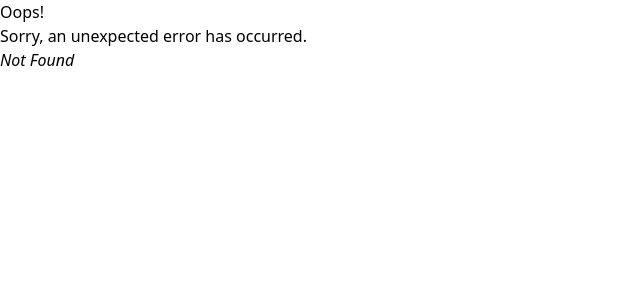
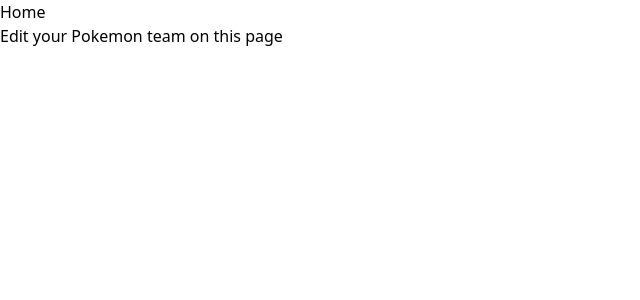
Before and after one commit to palexandre1/Poke-sorts, a React app in the folder Poke-Sorts/: page /edit in a window 1280 px wide. Before the commit this address had no page. Shown: the top 300 px of the page, without its empty margins (0-640 px from the left). Built offline with nearby package versions, Linux system fonts and the light colour scheme; the HTML template or start-up script is replaced by a standard one.

Commit message:
added edit page, fixed react query to not refetch data on component mount

```diff
--- a/Poke-Sorts/src/components/App.jsx
+++ b/Poke-Sorts/src/components/App.jsx
@@ -12,7 +12,9 @@
         <Link to="/select">
           <button type="button" className="flex sm:inline-flex justify-center items-center bg-gradient-to-tr from-pink-500 to-red-400 hover:from-pink-600 hover:to-red-500 active:from-pink-700 active:to-red-600 focus-visible:ring ring-pink-300 text-white font-semibold text-center rounded-md outline-none transition duration-100 px-5 py-2">Select Team</button>
         </Link>
-        <button type="button" className="flex sm:inline-flex justify-center items-center bg-gradient-to-tr from-pink-500 to-red-400 hover:from-pink-600 hover:to-red-500 active:from-pink-700 active:to-red-600 focus-visible:ring ring-pink-300 text-white font-semibold text-center rounded-md outline-none transition duration-100 px-5 py-2">Edit Team</button>
+        <Link to="/edit">
+          <button type="button" className="flex sm:inline-flex justify-center items-center bg-gradient-to-tr from-pink-500 to-red-400 hover:from-pink-600 hover:to-red-500 active:from-pink-700 active:to-red-600 focus-visible:ring ring-pink-300 text-white font-semibold text-center rounded-md outline-none transition duration-100 px-5 py-2">Edit Team</button>
+        </Link>
         <button type="button" className="flex sm:inline-flex justify-center items-center bg-gradient-to-tr from-pink-500 to-red-400 hover:from-pink-600 hover:to-red-500 active:from-pink-700 active:to-red-600 focus-visible:ring ring-pink-300 text-white font-semibold text-center rounded-md outline-none transition duration-100 px-5 py-2">Sort Team</button>
       </div>
     </>
--- a/Poke-Sorts/src/components/Edit.jsx
+++ b/Poke-Sorts/src/components/Edit.jsx
@@ -1 +1,20 @@
 import { useState } from 'react';
+import { useLoaderData, Link } from 'react-router-dom'
+
+function Edit() {
+
+  return (
+    <>
+      <div className="flex items-center">
+        <Link to="/">
+          <button type="button" className="flex sm:inline-flex justify-center items-center bg-gradient-to-tr from-pink-500 to-red-400 hover:from-pink-600 hover:to-red-500 active:from-pink-700 active:to-red-600 focus-visible:ring ring-pink-300 text-white font-semibold text-center rounded-md outline-none transition duration-100 px-5 py-2">Home</button>
+        </Link>
+      </div>
+      <h1>
+        Edit your Pokemon team on this page
+      </h1>
+    </>
+  );
+}
+
+export default Edit;
--- a/Poke-Sorts/src/components/Select.jsx
+++ b/Poke-Sorts/src/components/Select.jsx
@@ -18,10 +18,12 @@
 const pokemonQuery = () => ({
   queryKey: ['pokemon'],
   queryFn: async () => {
+    console.log("A fetch was ran")
     const response = await getAllPokemon(apiURL);
     return loadPokemon(response.results);
   },
   refetchOnWindowFocus: false,
+  refetchOnMount: false,
 });
 
 export const loader = (queryClient) => async () => {
--- a/Poke-Sorts/src/lib/data.js
+++ b/Poke-Sorts/src/lib/data.js
@@ -9,7 +9,6 @@
 const getAllPokemon = async (url) => {
   const results = await axios.get(url)
     .then((response) => response.data);
-  console.log("I'm being executed")
   return results;
 };
 
--- a/Poke-Sorts/src/main.jsx
+++ b/Poke-Sorts/src/main.jsx
@@ -10,6 +10,7 @@
 } from '@tanstack/react-query'
 import App from './components/App';
 import Select, { loader as pokemonLoader } from './components/Select';
+import Edit from './components/Edit';
 import ErrorPage from './components/ErrorPage';
 import './index.css';
 
@@ -26,6 +27,10 @@
     element: <Select />,
     loader: pokemonLoader(queryClient),
   },
+  {
+    path: 'edit',
+    element: <Edit />,
+  },
 ]);
 
 ReactDOM.createRoot(document.getElementById('root')).render(
```
